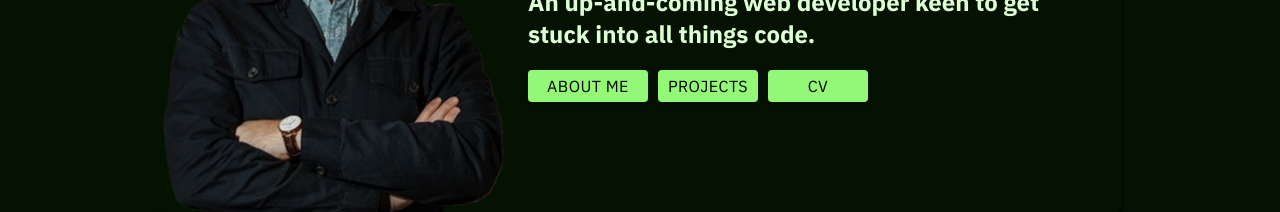
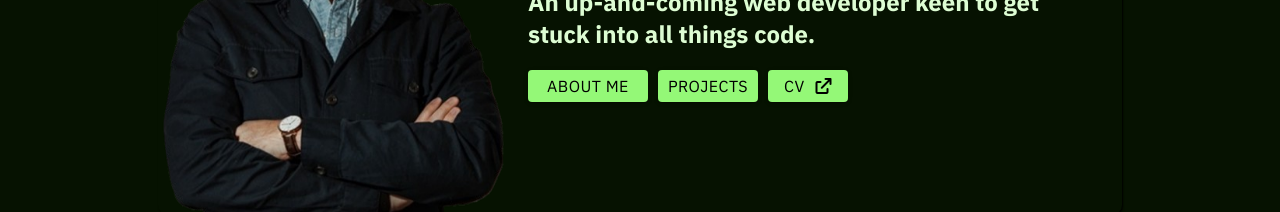
Before and after one commit to axelberk/Portfolio, a React (Vite) app: page / in a window 1280 px wide. Shown: the part 324-536 px from the top of the page. Built offline with nearby package versions, Linux system fonts and the light colour scheme.

Commit message:
some css changes

```diff
--- a/src/Components/Navbar/Navbar.jsx
+++ b/src/Components/Navbar/Navbar.jsx
@@ -30,7 +30,7 @@ const Navbar = () => {
 
     return (
         <nav className="Navbar">
-            <a href="#">Axel Bergquist</a>
+            <a href="/">Axel Bergquist</a>
             <div className="page-routes">
                 <Link to="home" smooth={true} duration={500} offset={-110} activeClass="active-link" onClick={() => handleNavClick("home")} className="link">Home</Link>|
                 <Link onClick={() => handleNavClick("about")} className="link">About</Link>|
--- a/src/Homepage/Homepage.css
+++ b/src/Homepage/Homepage.css
@@ -43,6 +43,11 @@
 .buttons {
     display: flex;
     gap: 10px;
+}
+
+.intro-button {
+    animation: fadeIn 1.5s ease-in forwards;
+    animation-delay: 1.5s;
 }
 
 .intro-button:hover {
@@ -122,6 +127,8 @@
     border-radius: 30%;
     padding: 4px;
     object-fit: contain;
+    animation: fadeIn 1.5s ease-in forwards;
+    animation-delay: 3s;
 }
 
 .stack-logo:hover {
--- a/src/Homepage/Homepage.jsx
+++ b/src/Homepage/Homepage.jsx
@@ -8,7 +8,7 @@ const Homepage = () => {
   const [isModalOpen, setIsModalOpen] = useState(false);
 
   const openModal = (e) => {
-    e.preventDefault()
+    e.preventDefault();
     setIsModalOpen(true);
   };
 
@@ -60,10 +60,11 @@ const Homepage = () => {
         <div className="intro-text">
           <h1>Web Developer</h1>
           <h2>
-            An up-and-coming web developer keen to get stuck into all things code.
+            An up-and-coming web developer keen to get stuck into all things
+            code.
           </h2>
           <div className="buttons">
-          <Button
+            <Button
               className="intro-button"
               onClick={() => handleNavClick("about")}
               variant="contained"
@@ -95,13 +96,17 @@ const Homepage = () => {
               variant="contained"
               target="_blank"
               sx={{
-                width: "100px",
+                width: "80px",
                 backgroundColor: "#94f877",
                 color: "black",
                 font: "inherit",
+                display:"flex",
+                justifyContent:"space-between"
               }}
+
             >
               CV
+              <i class="fa fa-external-link" aria-hidden="true"></i>
             </Button>
           </div>
         </div>
@@ -112,8 +117,8 @@ const Homepage = () => {
       <div className="about-container" id="about">
         <h1>Who am I?</h1>
         <h2>
-          Based in Stockholm, for a long time I was lost in the jungle of life until I
-          found my calling in code. Helped along by my friends over at{" "}
+          Based in Stockholm, for a long time I was lost in the jungle of life
+          until I found my calling in code. Helped along by my friends over at{" "}
           <a href="#" onClick={openModal}>
             Techover Academy
           </a>
@@ -122,6 +127,7 @@ const Homepage = () => {
               <div className="modal-content" onClick={(e) => e.stopPropagation}>
                 <img src="techover-cert.png" alt="" />
                 <Button
+                  className="intro-button"
                   variant="outlined"
                   onClick={closeModal}
                   sx={{
@@ -131,6 +137,8 @@ const Homepage = () => {
                     borderRadius: "10px",
                     font: "inherit",
                     alignSelf: "center",
+                    fontSize:"16px",
+                    fontWeight:"500"
                   }}
                 >
                   Close
@@ -140,7 +148,8 @@ const Homepage = () => {
           )}
           , I recently completed their course in Web Development and am now
           looking for my first position in the field. I'm eager to delve deeper
-          into all kinds of stacks and technologies, and below are a few I am already familiar with.
+          into all kinds of stacks and technologies, and below are a few I am
+          already familiar with.
         </h2>
         <div className="chips-container">
           <div className="tooltip-container">
@@ -180,7 +189,7 @@ const Homepage = () => {
 
           <div className="tooltip-container">
             <img src="mui-logo.png" alt="" className="stack-logo" />
-            <span className="tooltip-text">MUI</span>
+            <span className="tooltip-text">Material UI</span>
           </div>
         </div>
       </div>
@@ -196,7 +205,7 @@ const Homepage = () => {
             <div className="project-text">
               <h2>Country Facts</h2>
               <Button
-              className="intro-button"
+                className="intro-button"
                 onClick={() => handleReadMore("/projects/countryfacts")}
                 variant="contained"
                 sx={{
@@ -219,7 +228,7 @@ const Homepage = () => {
             <div className="project-text">
               <h2>Spotify Clone</h2>
               <Button
-              className="intro-button"
+                className="intro-button"
                 onClick={() => handleReadMore("/projects/spotifyclone")}
                 variant="contained"
                 sx={{
@@ -242,7 +251,7 @@ const Homepage = () => {
             <div className="project-text">
               <h2>Password Generator</h2>
               <Button
-              className="intro-button"
+                className="intro-button"
                 onClick={() => handleReadMore("/projects/pwgen")}
                 variant="contained"
                 sx={{
@@ -265,7 +274,7 @@ const Homepage = () => {
             <div className="project-text">
               <h2>Advice Generator</h2>
               <Button
-              className="intro-button"
+                className="intro-button"
                 onClick={() => handleReadMore("/projects/advicegen")}
                 variant="contained"
                 sx={{
```
